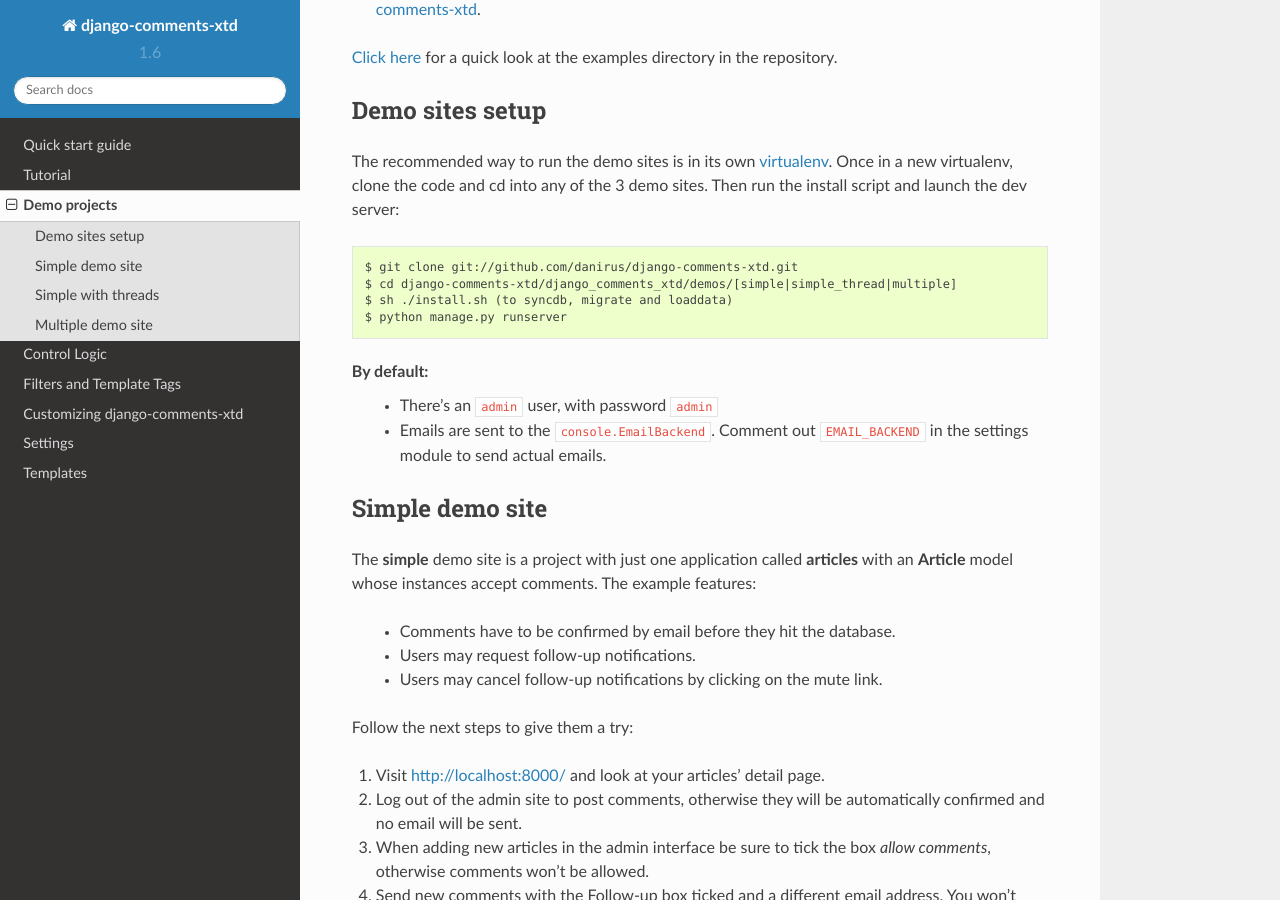
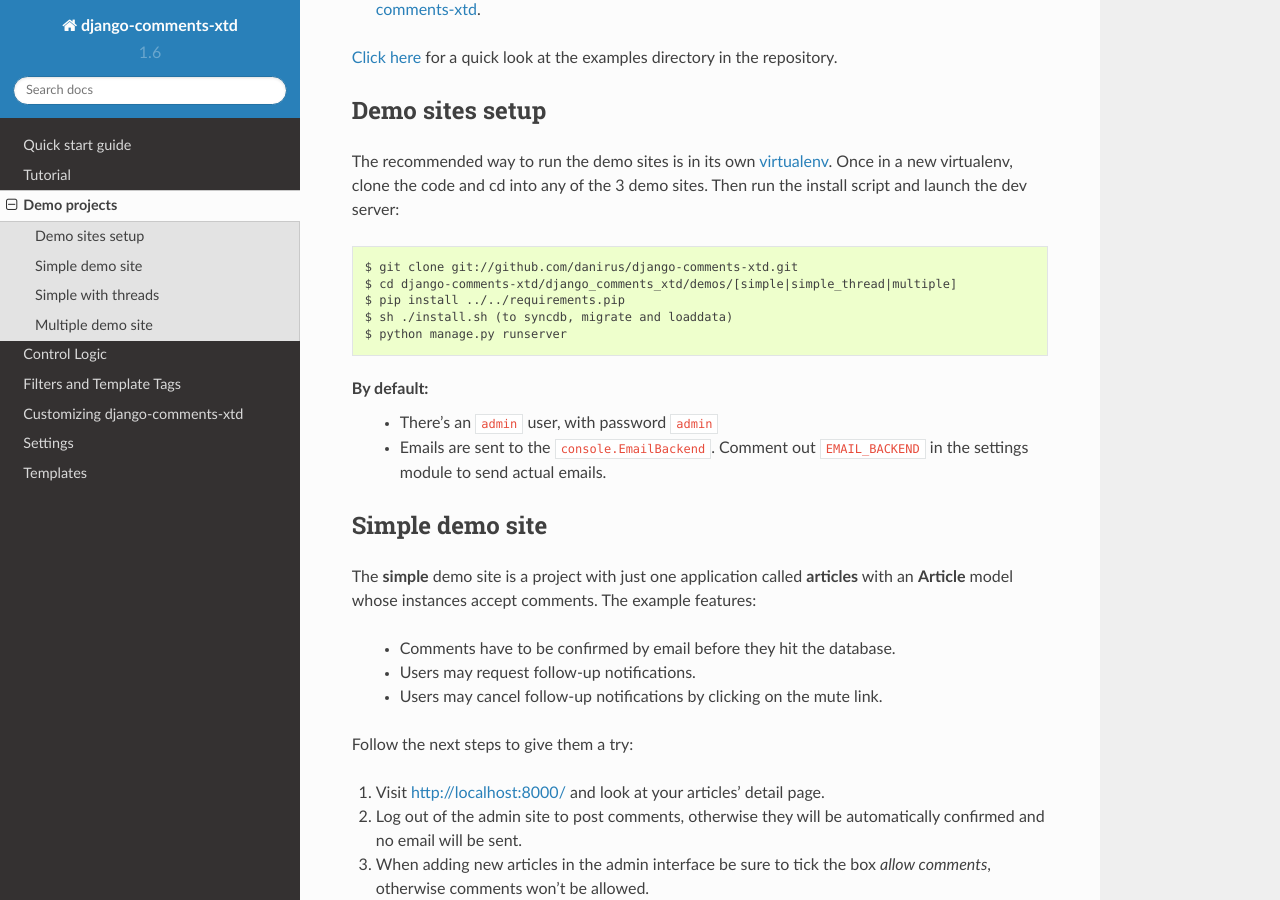
Before and after one commit to danirus/django-comments-xtd, a Sphinx documentation site: the page built from docs/example.rst, in a window 1280 px wide and 900 px high, scrolled down 355 px. Built offline with Sphinx 7.4.7 and the Read the Docs theme 2.0.0, drawn with Linux system fonts in a browser that asks for light colours.

Commit message:
Missing step: install requirements

```diff
--- a/docs/example.rst
+++ b/docs/example.rst
@@ -24,6 +24,7 @@
 
     $ git clone git://github.com/danirus/django-comments-xtd.git
     $ cd django-comments-xtd/django_comments_xtd/demos/[simple|simple_thread|multiple]
+    $ pip install ../../requirements.pip
     $ sh ./install.sh (to syncdb, migrate and loaddata)
     $ python manage.py runserver
 
```
